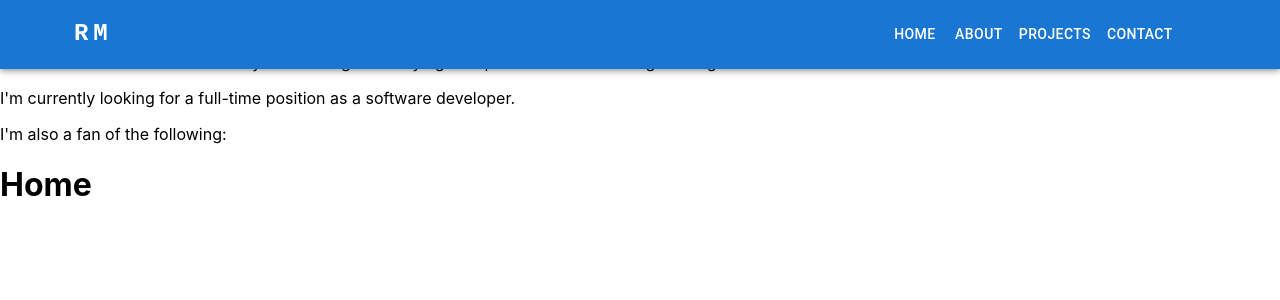
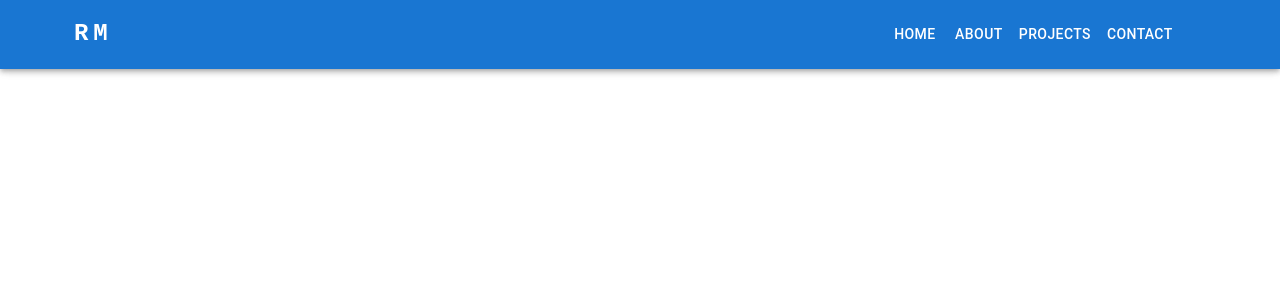
Before and after one commit to astrohunter62/react-portfolio, a React (Create React App) app: page / in a window 1280 px wide. Shown: the top 300 px of the page. Built offline with nearby package versions, Linux system fonts and the light colour scheme.

Commit message:
Fix linter errors

```diff
--- a/src/App.js
+++ b/src/App.js
@@ -21,13 +21,8 @@ function App() {
   };
 
   useEffect(() => {
-    console.log(size.height);
     document.body.style.height = `${scrollContainer.current.getBoundingClientRect().height}px`;
   }, [size.height]);
-
-  useEffect(() => {
-    requestAnimationFrame(() => skewScroll());
-  });
 
   const skewScroll = () => {
     skewConfig.current = window.scrollY;
@@ -45,22 +40,14 @@ function App() {
     requestAnimationFrame(() => skewScroll());
   };
 
+  useEffect(() => {
+    requestAnimationFrame(() => skewScroll());
+  });
+
   return (
     <div ref={app} className="App">
       <Navbar />
       <div ref={scrollContainer} className="scroll-container">
-        <div className="content">
-          {/* list images and texts */}
-          <p>
-            Hello, I'm a software developer based in New York, NY. I'm currently working on a project called
-            <a href="https://www.github.com/joshuacox/joshuacox.github.io">joshuacox.github.io</a>
-            .
-          </p>
-          <p>I'm also a student at the University of Washington studying Computer Science and Engineering.</p>
-          <p>I'm currently looking for a full-time position as a software developer.</p>
-          <p>I'm also a fan of the following:</p>
-        </div>
-      </div>
         <Routes>
           <Route path="/" element={<Home />} />
           <Route path="/home" element={<Home />} />
@@ -69,6 +56,7 @@ function App() {
           <Route path="/contact" element={<Contact />} />
         </Routes>
       </div>
+    </div>
   );
 }
 
```
Also changed, not shown: .eslintrc.json. Lines whose indentation alone changed are shown as unchanged.
